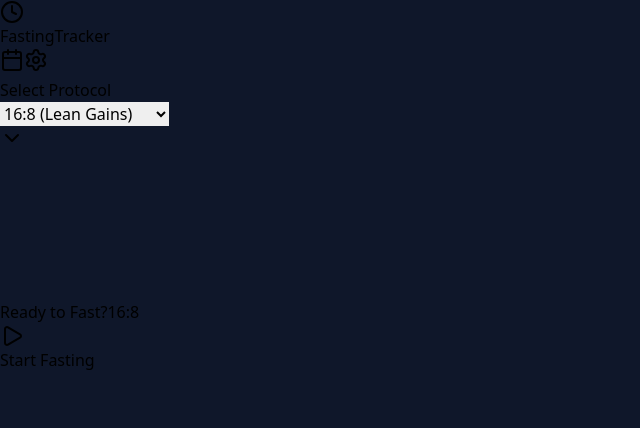
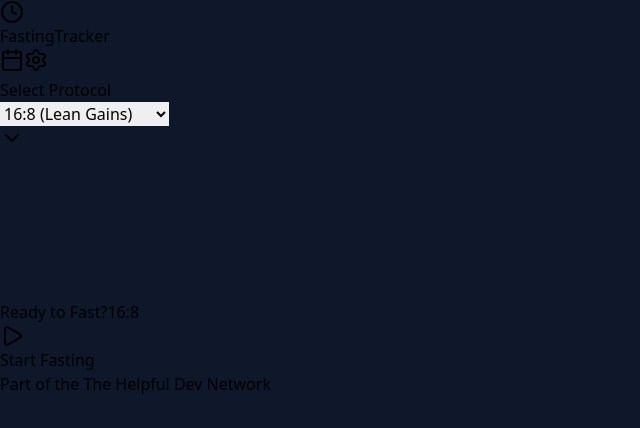
Before and after one commit to badmerissa/fasting-tracker, a React (Vite) app: page / in a window 1280 px wide. Shown: the top 428 px of the page, without its empty margins (0-640 px from the left). Built offline with nearby package versions, Linux system fonts and the light colour scheme.

Commit message:
SOLID-111-NOTSOLID add footer

```diff
--- a/src/App.jsx
+++ b/src/App.jsx
@@ -248,6 +248,13 @@ export default function App() {
 
       </main>
 
+      {/* Footer */}
+      <footer className="py-6 text-center text-xs text-slate-600">
+        <p>
+          Part of the <a href="https://the-helpful-dev.vercel.app/" target="_blank" rel="noopener noreferrer" className="text-slate-500 hover:text-blue-400 transition-colors">The Helpful Dev</a> Network
+        </p>
+      </footer>
+
       {/* History Modal */}
       {showHistory && (
         <div className="fixed inset-0 z-50 flex items-end sm:items-center justify-center bg-black/60 backdrop-blur-sm p-4 animate-in fade-in duration-200">
```
